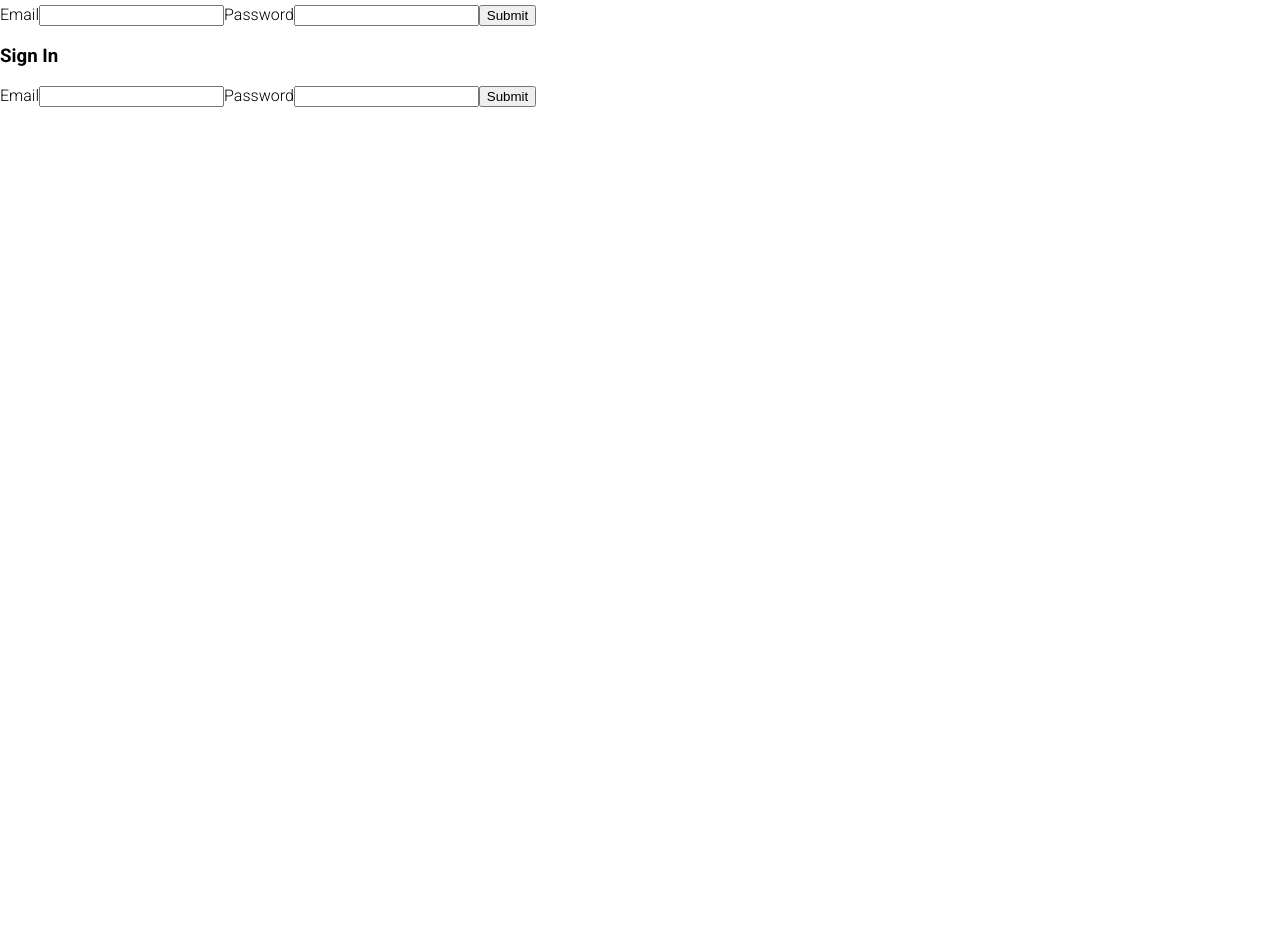
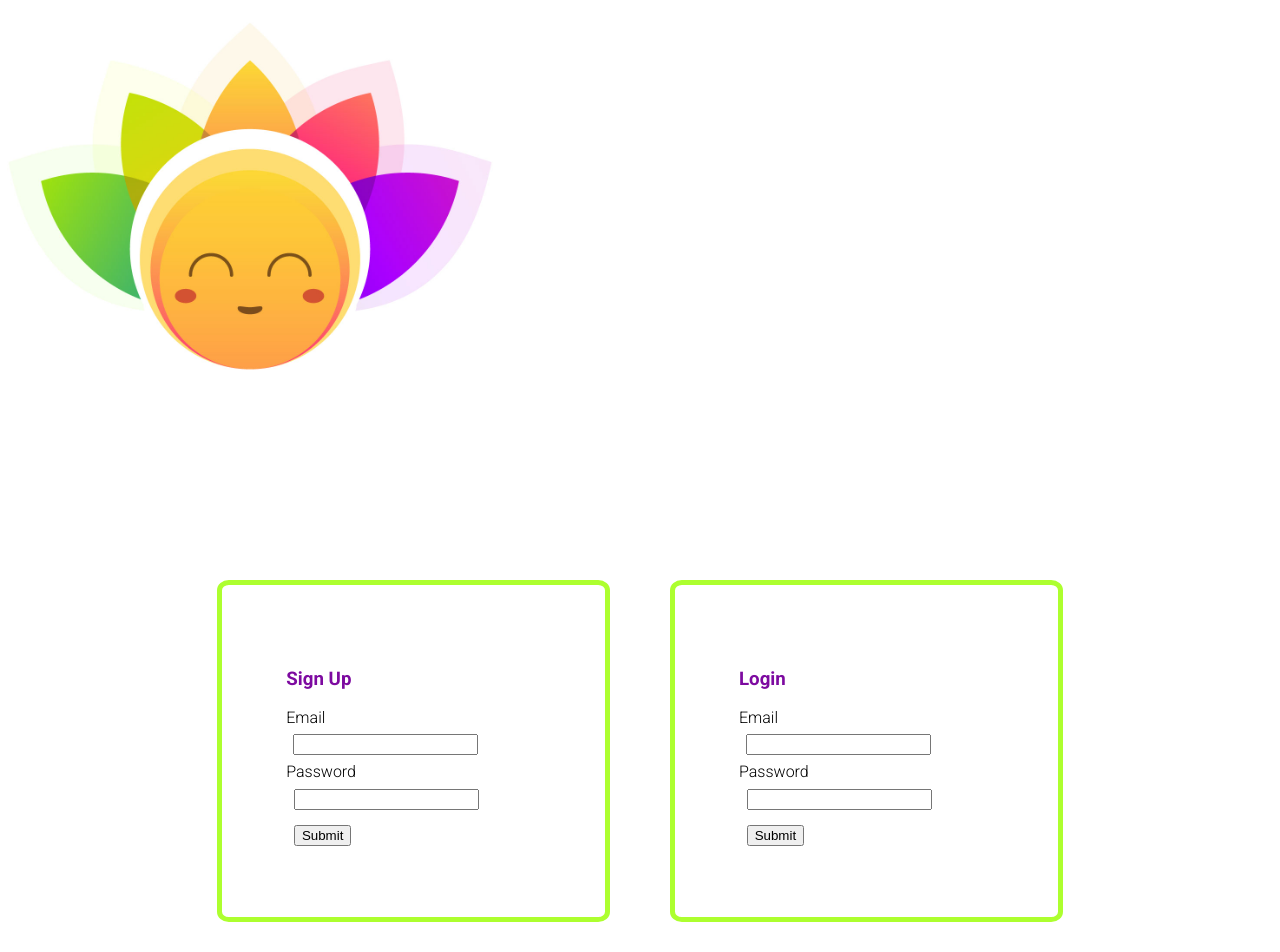
Before and after one commit to fetch-ART/fetch-art-fe, a React (Create React App) app: page /auth in a window 1280 px wide. Shown: the part 54-1006 px from the top of the page. Before the commit the page ends 800 px from the top, so only its background shows below. Built offline with nearby package versions, Linux system fonts and the light colour scheme.

Commit message:
saving the css that Jamie and I have now

```diff
--- a/src/App.js
+++ b/src/App.js
@@ -5,7 +5,7 @@ import {
   Switch,
 } from 'react-router-dom';
 import AuthPage from './AuthPage.js';
-import './App.css';
+// import './App.css';
 import AboutUs from './AboutUs.js';
 import HomePage from './HomePage.js';
 import ImageDetailPage from './ImageDetailPage.js';
--- /dev/null
+++ b/src/AuthPage.css
@@ -0,0 +1,54 @@
+@import url('https://fonts.googleapis.com/css2?family=Roboto:wght@300;400;700&display=swap');
+
+img {
+    width: 20px;
+}
+
+.flex-container {
+    display: flex;
+    flex-direction: row;
+    justify-content: center;
+    align-items: center;
+    margin-top: 100px;
+}
+
+.divider-bar {
+    background-color: greenyellow;
+
+}
+
+.sign-up {
+    border: 5px greenyellow solid;
+    background-color: rgb(255, 255, 255);
+    margin: 30px;
+    padding: 5%;
+    display: flex;
+    flex-direction: column;
+    justify-content: space-evenly;
+    border-radius: 3%;
+}
+
+.sign-in {
+    border: 5px greenyellow solid;
+    background-color: rgb(255, 255, 255);
+    margin: 30px;
+    padding: 5%;
+    display: flex;
+    flex-direction: column;
+    justify-content: space-evenly;
+    border-radius: 3%;
+}
+
+label {
+    display: inline-block;
+}
+
+input {
+    margin: 3%;
+}
+
+h3 {
+    color: rgb(125, 10, 160);
+    font-family: 'Roboto', sans-serif;
+    font-weight: 700;
+}
--- a/src/AuthPage.js
+++ b/src/AuthPage.js
@@ -1,5 +1,7 @@
 import React, { Component } from 'react'
 import request from 'superagent'
+import './AuthPage.css'
+import LogoNoText from './Logo_NoText.jpg'
 
 export default class AuthPage extends Component {
 
@@ -41,42 +43,50 @@ export default class AuthPage extends Component {
     render() {
 
         return (
-        <>
-            <div>
+        <section>
+            <img src={LogoNoText} alt=""/>
+
+            <section className="divider-bar"> </section>
+
+            <section className='flex-container'>
+
+                <div className='sign-up'>
                     <h3>Sign Up</h3>
                     <form onSubmit={this.handleSignUp}>
                         <label>
                             Email
                             <input type='text' onChange={this.handleEmail} name='email' required/>
                         </label>
-
+                        <br></br>
                         <label>
                             Password
                             <input type='text' onChange={this.handlePassword} name='password' required />
+                            <br></br>
                             <input type='submit' />
                         </label>
                     </form>
-
                 </div>
 
-            <div>
 
-                <h3>Sign In</h3>
+                <div className='sign-in'>
+
+                    <h3>Login</h3>
                     <form onSubmit={this.handleSignIn}>
                         <label>
                             Email
                             <input type='text' onChange={this.handleEmail} name='email' />
                         </label>
-
+                        <br></br>
                         <label>
                             Password
                             <input type='text' onChange={this.handlePassword} name='password' />
+                            <br></br>
                             <input type='submit' />
                         </label>
                     </form>
                 </div>
-
-        </>
+            </section>
+        </section>
         )
     }
 }
--- a/src/App.css
+++ b/src/HomePage.css
@@ -12,10 +12,6 @@ flex-direction: column;
 text-align: center;
 }
 
-img {
-  width: 75%;
-}
-
 body {
   font-family: 'Roboto', sans-serif;
   font-weight: 300;
--- a/src/HomePage.js
+++ b/src/HomePage.js
@@ -1,6 +1,6 @@
 import React, { Component } from 'react'
 import NavSignUp from './NavSignUp.js';
-import './App.css';
+import './HomePage.css';
 import './NavSignUp.css';
 import Logo from './fetchART.jpg';
 
--- a/src/NavSignUp.css
+++ b/src/NavSignUp.css
@@ -24,3 +24,7 @@ button:hover{
       width: 75%;
       text-align: center;
   }
+
+  img {
+    width: 500px;
+  }
```
Also changed, not shown: src/Logo_NoText.jpg (added), src/MoodButtonPage.css (added). Lines whose indentation alone changed are shown as unchanged.
